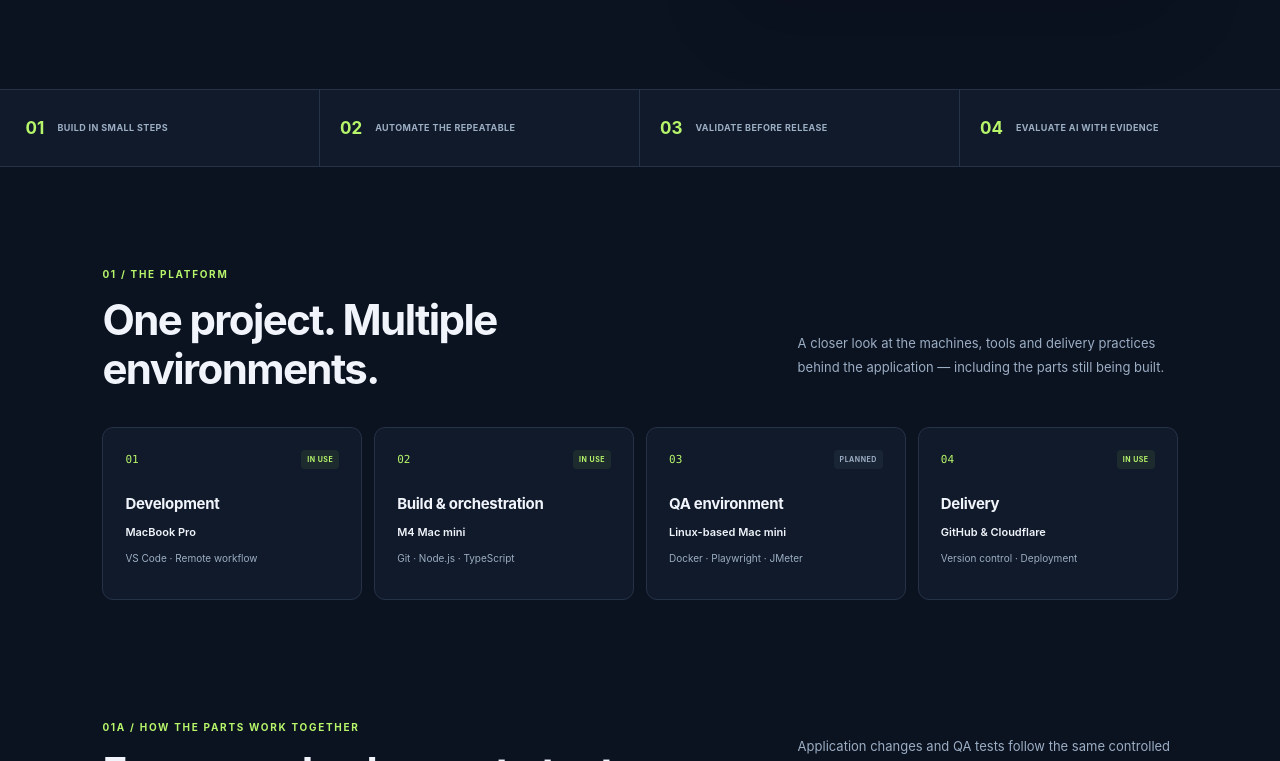
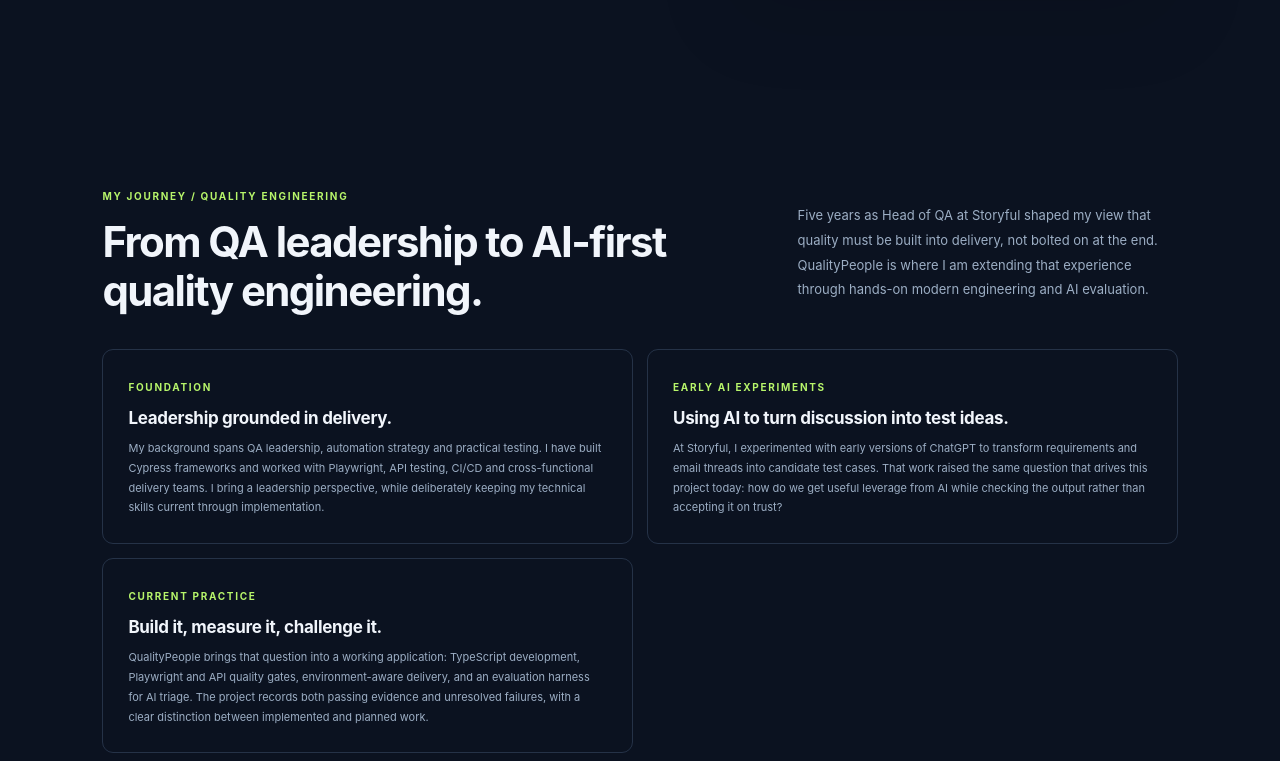
Before and after one commit to Floodzie2/qualitypeople-portfolio, a React (Vite) app: page / in a window 1280 px wide. Shown: the part 659-1420 px from the top of the page. Built offline with nearby package versions, Linux system fonts and the light colour scheme.

Commit message:
Add professional journey section

```diff
--- a/src/App.tsx
+++ b/src/App.tsx
@@ -73,6 +73,7 @@ function App() {
         </a>
 
         <nav className="main-nav" aria-label="Main navigation">
+          <a href="#story">My approach</a>
           <a href="#architecture">Architecture</a>
           <a href="#engineering">Engineering</a>
           <a href="#manual-sit">Manual SIT</a>
@@ -171,6 +172,56 @@ function App() {
               <span className="connection-line" />
               <span>Connected through code, tests and delivery pipelines</span>
             </div>
+          </div>
+        </section>
+
+        <section className="content-section" id="story">
+          <div className="section-heading">
+            <div>
+              <span className="eyebrow">MY JOURNEY / QUALITY ENGINEERING</span>
+              <h2>From QA leadership to AI-first quality engineering.</h2>
+            </div>
+            <p>
+              Five years as Head of QA at Storyful shaped my view that quality
+              must be built into delivery, not bolted on at the end. QualityPeople
+              is where I am extending that experience through hands-on modern
+              engineering and AI evaluation.
+            </p>
+          </div>
+          <div className="architecture-support-grid">
+            <article className="architecture-note">
+              <span className="eyebrow">FOUNDATION</span>
+              <h3>Leadership grounded in delivery.</h3>
+              <p>
+                My background spans QA leadership, automation strategy and
+                practical testing. I have built Cypress frameworks and worked
+                with Playwright, API testing, CI/CD and cross-functional delivery
+                teams. I bring a leadership perspective, while deliberately
+                keeping my technical skills current through implementation.
+              </p>
+            </article>
+            <article className="architecture-note">
+              <span className="eyebrow">EARLY AI EXPERIMENTS</span>
+              <h3>Using AI to turn discussion into test ideas.</h3>
+              <p>
+                At Storyful, I experimented with early versions of ChatGPT to
+                transform requirements and email threads into candidate test
+                cases. That work raised the same question that drives this
+                project today: how do we get useful leverage from AI while
+                checking the output rather than accepting it on trust?
+              </p>
+            </article>
+            <article className="architecture-note">
+              <span className="eyebrow">CURRENT PRACTICE</span>
+              <h3>Build it, measure it, challenge it.</h3>
+              <p>
+                QualityPeople brings that question into a working application:
+                TypeScript development, Playwright and API quality gates,
+                environment-aware delivery, and an evaluation harness for AI
+                triage. The project records both passing evidence and unresolved
+                failures, with a clear distinction between implemented and planned work.
+              </p>
+            </article>
           </div>
         </section>
 
```
